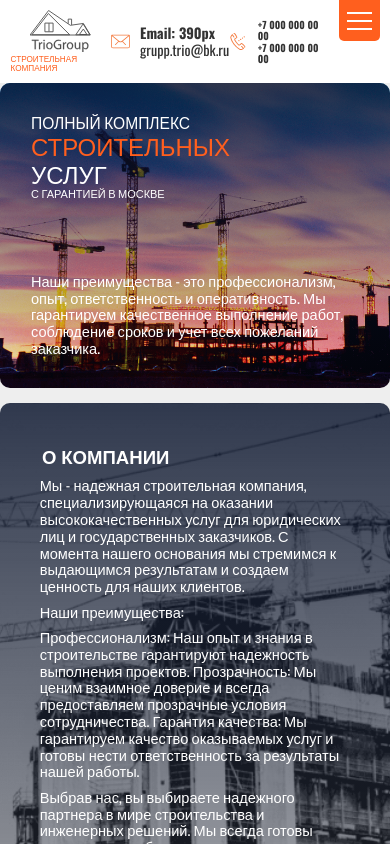
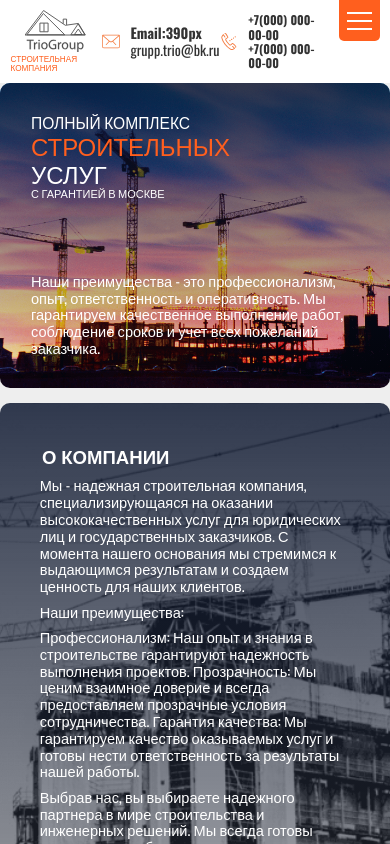
Before and after one commit to NekhayTimur23/Tiogroup, a Next.js app: page / in a window 390 px wide. Shown: the top 844 px of the page. Built offline with nearby package versions, Linux system fonts and the light colour scheme.

Commit message:
меняю моб.версию полностью #3

```diff
--- a/src/components/PhoneComponents/headerSectionPhone/HeaderSectionPhone.jsx
+++ b/src/components/PhoneComponents/headerSectionPhone/HeaderSectionPhone.jsx
@@ -1,7 +1,26 @@
+import { useState, useEffect } from "react";
 import ModalNav from "../modal/ModalNav";
 import styles from "./HeaderSectionPhone.module.sass";
 
 export default function HeaderSectionPhone({ modalNavOn, addModalNav }) {
+
+  const [windowWidth, setWindowWidth] = useState(
+    typeof window !== "undefined" ? window.innerWidth : 0
+  );
+
+  useEffect(() => {
+    function handleResize() {
+      setWindowWidth(window.innerWidth);
+    }
+
+    // Добавить слушателя событий изменения размера окна
+    window.addEventListener("resize", handleResize);
+
+    // Убрать слушателя событий при размонтировании компонента
+    return () => {
+      window.removeEventListener("resize", handleResize);
+    };
+  }, []);
   const telegramChannelUrl = "https://t.me/+79189255217";
   const whatsAppChannelUrl = "https://wa.me/+79189255217";
 
@@ -16,15 +35,15 @@ export default function HeaderSectionPhone({ modalNavOn, addModalNav }) {
           <div className={styles.headerPhoneEmail}>
             <img src="/headerimg/mail.svg" alt="3" />
             <div className={styles.headerPhoneEmailText}>
-              <p>Email: {window.innerWidth}px</p>
+              <p>Email:{windowWidth}px</p>
               <p>grupp.trio@bk.ru</p>
             </div>
           </div>
           <div className={styles.headerPhoneCall}>
             <img src="/headerimg/call.svg" alt="" />
             <div className={styles.headerPhoneCallText}>
-              <p>+7 000 000 00 00</p>
-              <p>+7 000 000 00 00</p>
+              <p>+7(000) 000-00-00</p>
+              <p>+7(000) 000-00-00</p>
             </div>
           </div>
         </div>
--- a/src/components/PhoneComponents/headerSectionPhone/HeaderSectionPhone.module.sass
+++ b/src/components/PhoneComponents/headerSectionPhone/HeaderSectionPhone.module.sass
@@ -30,7 +30,7 @@
                 width: calc(18px + (20 - 18)*(100vw - 320px) / (1024 - 320))
                 margin-right: calc(10px + (15 - 10)*(100vw - 320px) / (1024 - 320))
             p
-                font-size: calc(10px + (10 - 10)*(100vw - 320px) / (1024 - 320))
+                font-size: calc(12px + (14 - 12)*(100vw - 320px) / (1024 - 320))
                 font-weight: bold
     .headerPhoneButtonModal
         display: flex
```
